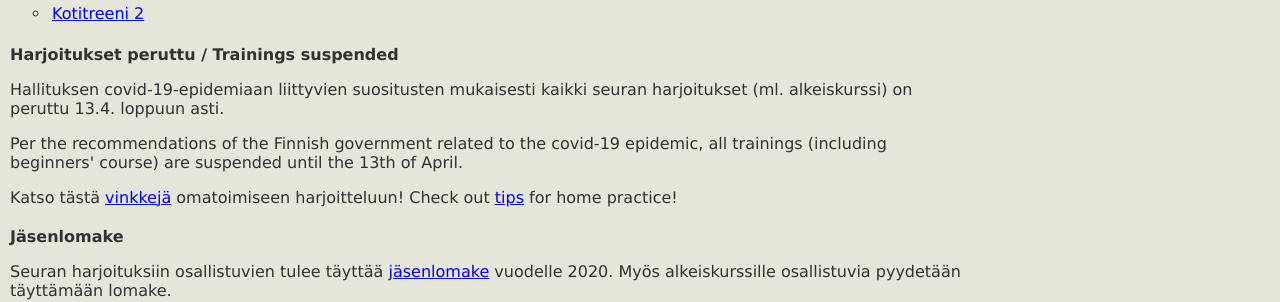
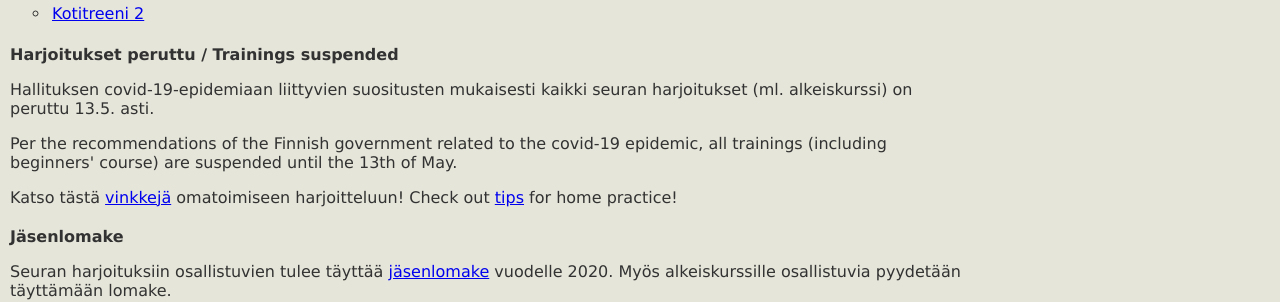
Before and after one commit to hytkd/website, a Jekyll site: the page built from index.html, in a window 1280 px wide and 900 px high, scrolled down 733 px. Shown: the part 312-614 px from the top of the window. Built offline with Jekyll 4.4.1, drawn with Linux system fonts in a browser that asks for light colours.

Commit message:
Update closure dates

```diff
--- a/_data/acute.yml
+++ b/_data/acute.yml
@@ -7,8 +7,8 @@
     </ul></p>
 - title: Harjoitukset peruttu / Trainings suspended
   content: |
-    <p>Hallituksen covid-19-epidemiaan liittyvien suositusten mukaisesti kaikki seuran harjoitukset (ml. alkeiskurssi) on peruttu 13.4. loppuun asti.</p>
-    <p>Per the recommendations of the Finnish government related to the covid-19 epidemic, all trainings (including beginners' course) are suspended until the 13th of April.</p>
+    <p>Hallituksen covid-19-epidemiaan liittyvien suositusten mukaisesti kaikki seuran harjoitukset (ml. alkeiskurssi) on peruttu 13.5. asti.</p>
+    <p>Per the recommendations of the Finnish government related to the covid-19 epidemic, all trainings (including beginners' course) are suspended until the 13th of May.</p>
     <p>Katso tästä <a href="/documents/potkujumppaesimerkkeja.pdf">vinkkejä</a> omatoimiseen harjoitteluun! Check out <a href="/documents/potkujumppaesimerkkeja.pdf">tips</a> for home practice!</p>
 - title: Jäsenlomake
   content: Seuran harjoituksiin osallistuvien tulee täyttää <a href="https://forms.gle/WHdAycDuJNsYFf6B9">jäsenlomake</a> vuodelle 2020. Myös alkeiskurssille osallistuvia pyydetään täyttämään lomake.
```
